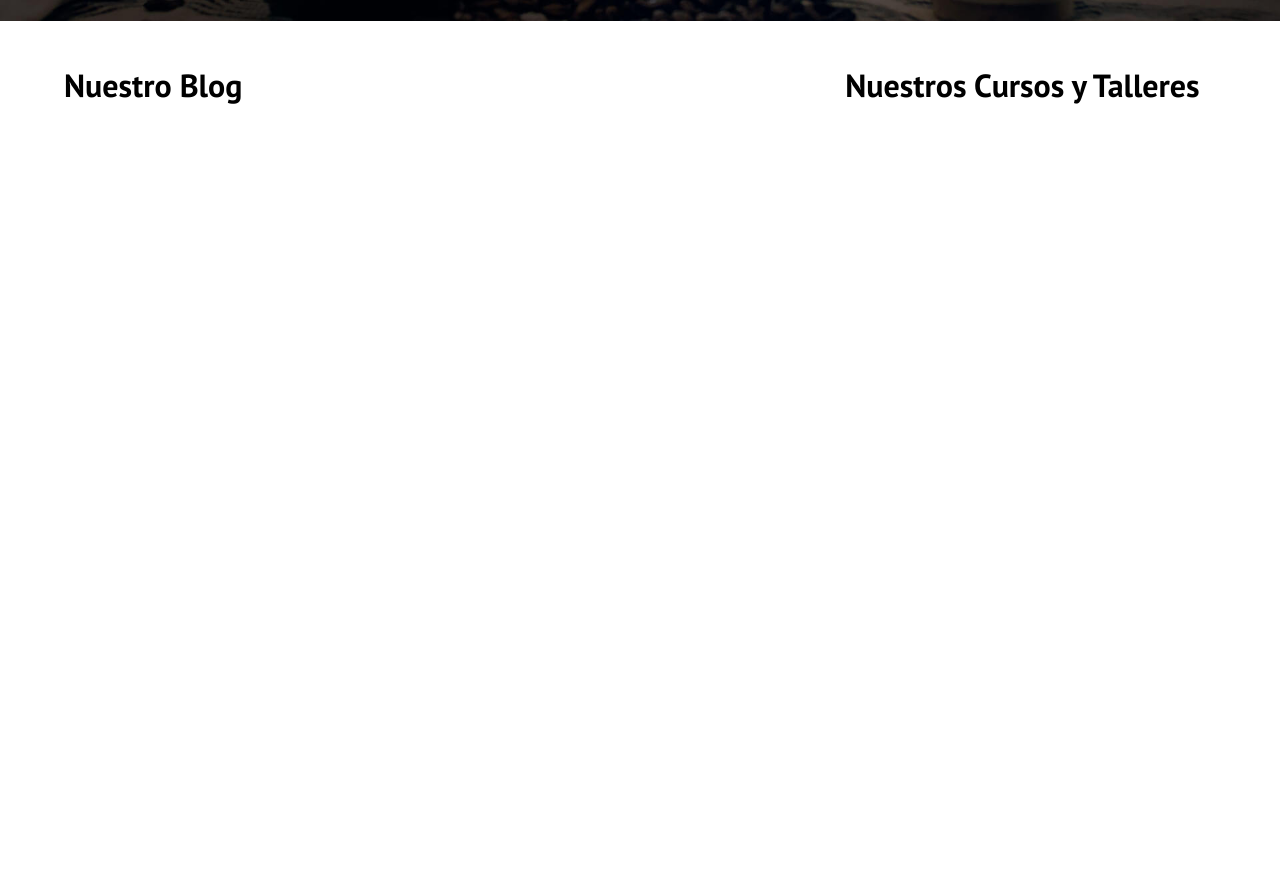
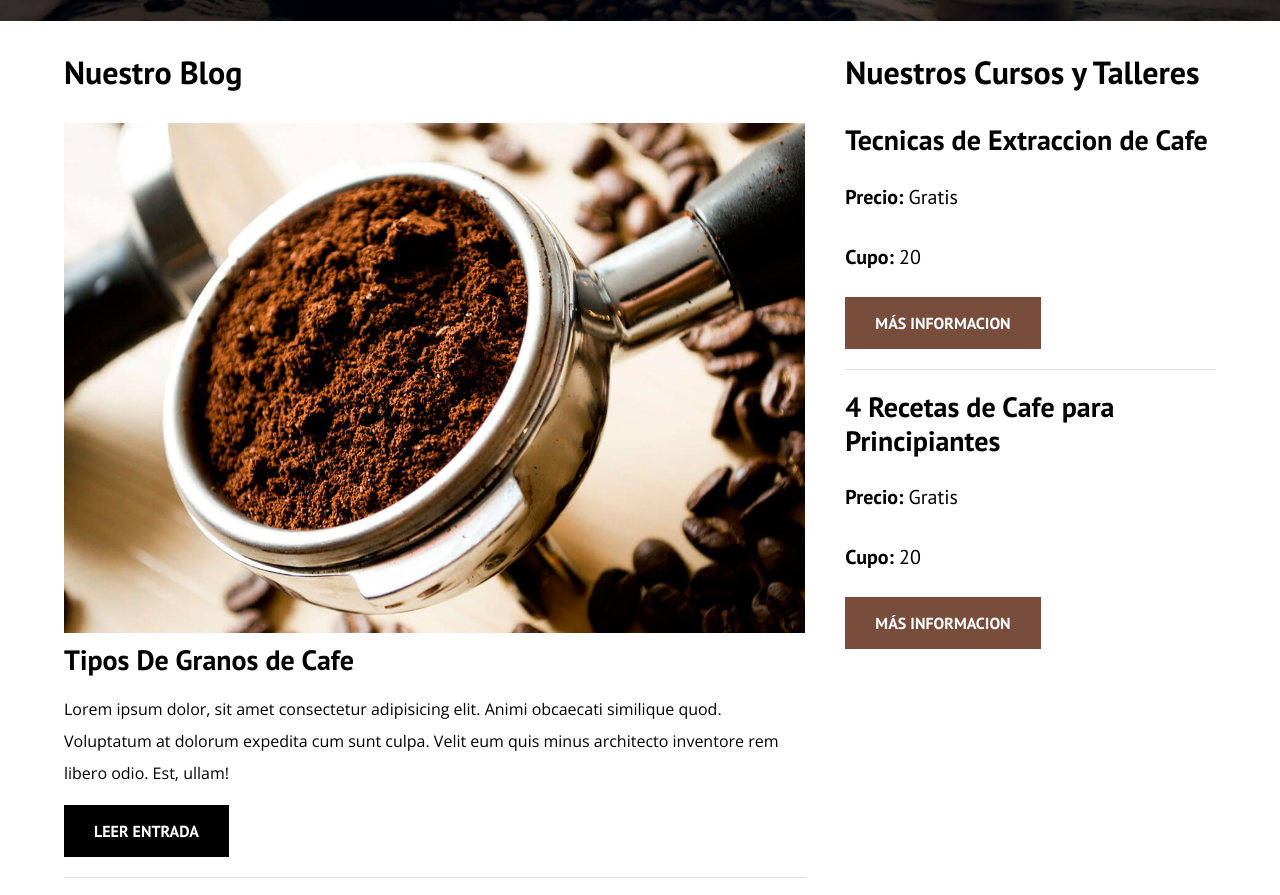
Before and after one commit to EiderDev/BlogDeCafe, a plain HTML site: page index.html in a window 1280 px wide. Shown: the part 579-1474 px from the top of the page. Before the commit the page ends 800 px from the top, so only its background shows below. Drawn offline with nearby package versions, Linux system fonts and the light colour scheme.

Commit message:
add blog entries and course widgets to the homepage

```diff
--- a/css/style.css
+++ b/css/style.css
@@ -3,6 +3,7 @@
     --fuenteParrafos: 'Open Sans', sans-serif;
 
     --primario: #784D3C;
+    --gris: #e1e1e1;
     --blanco: #ffffff;
     --negtro: #000000;
 }
@@ -33,6 +34,7 @@ a {
 }
 h1, h2, h3, h4 {
     font-family: var(--fuenteHeading);
+    line-height: 1.2;
 }
 h1 {
     font-size: 4.8rem;
@@ -79,7 +81,9 @@ img {
     .header__texto {
         margin-top: 15rem;
     }
-
+}
+.barra {
+    padding-top: 4rem;
 }
 
 @media (min-width: 768px) {
@@ -88,7 +92,6 @@ img {
         justify-content: space-between;
         align-items: center;
     }
-
 }
 .logo {
     color: var(--blanco);
@@ -118,5 +121,62 @@ img {
         grid-template-columns: 2fr 1fr;
         column-gap: 4rem;
     }
+}
+.entrada {
+    border-bottom: 1px solid var(--gris);
+    margin-bottom: 2rem;
+}
+.entrada:last-of-type {
+    border: none;
+    margin-bottom: 0;
+}
+.boton {
+    display: block;
+    font-family: var(--fuenteHeading);
+    color: var(--blanco);
+    text-align: center;
+    padding: 1rem 3rem;
+    text-transform: uppercase;
+    font-weight: 700;
+    margin-bottom: 2rem;
+}
+@media (min-width: 768px) {
+    .boton {
+        display: inline-block;
+    }
+}
+.boton--primario {
+    background-color: var(--negtro);
+}
+.boton--secundario {
+    background-color: var(--primario);
+}
+.cursos {
+    list-style: none;
+}
+.widget-curso {
+    border-bottom: 1px solid var(--gris);
+    margin-bottom: 2rem;
+}
+.widget-curso:last-of-type {
+    border: none;
+    margin-bottom: 0;
+}
+.widget-curso__label {
+    font-family: var(--fuenteHeading);
+    font-weight: bold;
+}
+.widget-curso__info {
+    font-weight: normal;
 
 }
+.widget-curso__label,
+.widget-curso__info {
+    font-size: 2rem;
+}
+
+.footer {
+    background-color: var(--negtro);
+    padding-bottom: 3rem;
+    margin-top: 4rem;
+}
--- a/index.html
+++ b/index.html
@@ -16,7 +16,6 @@
                 <a class="logo" href="logo">
                     <h1 class="logo_nombre no-margin centrar-texto">Blog<span class="logo_bold">DeCafé</span></h1>
                 </a>
-
                 <nav class="navegacion">
                     <a href="nosotros.html" class="navegacion__enlace">Nosotros</a>
                     <a href="cursos.html" class="navegacion__enlace">Cursos</a>
@@ -32,11 +31,92 @@
     <div class="contenedor contenido-principal">
         <main class="blog">
             <h3>Nuestro Blog</h3>
+
+            <article class="entrada">
+                <div class="entrada__imagen">
+                    <img src="img/blog1.jpg" alt="imagen blog">
+                </div>
+
+                <div class="entrada__contenido">
+                    <h4 class="no-margin">Tipos De Granos de Cafe</h4>
+                    <p>Lorem ipsum dolor, sit amet consectetur adipisicing elit. Animi obcaecati similique quod.
+                        Voluptatum at dolorum expedita cum sunt culpa. Velit eum quis minus architecto inventore
+                        rem libero odio. Est, ullam!</p>
+                    <a href="entrada.html" class="boton boton--primario">Leer Entrada</a>
+                </div>
+            </article>
+
+                        <article class="entrada">
+                <div class="entrada__imagen">
+                    <img src="img/blog2.jpg" alt="imagen blog">
+                </div>
+
+                <div class="entrada__contenido">
+                    <h4 class="no-margin">3 Deliciosas Recetas de Cafe </h4>
+                    <p>Lorem ipsum dolor, sit amet consectetur adipisicing elit. Animi obcaecati similique quod.
+                        Voluptatum at dolorum expedita cum sunt culpa. Velit eum quis minus architecto inventore
+                        rem libero odio. Est, ullam!</p>
+                    <a href="entrada.html" class="boton boton--primario">Leer Entrada</a>
+                </div>
+            </article>
+
+                        <article class="entrada">
+                <div class="entrada__imagen">
+                    <img src="img/blog3.jpg" alt="imagen blog">
+                </div>
+
+                <div class="entrada__contenido">
+                    <h4 class="no-margin">Beneficios del Café</h4>
+                    <p>Lorem ipsum dolor, sit amet consectetur adipisicing elit. Animi obcaecati similique quod.
+                        Voluptatum at dolorum expedita cum sunt culpa. Velit eum quis minus architecto inventore
+                        rem libero odio. Est, ullam!</p>
+                    <a href="entrada.html" class="boton boton--primario">Leer Entrada</a>
+                </div>
+            </article>
         </main>
         <aside class="sidebar">
             <h3>Nuestros Cursos y Talleres</h3>
+            <ul class="cursos no-padding">
+                <li class="widget-curso">
+                    <h4 class="no-margin">Tecnicas de Extraccion de Cafe</h4>
+                    <p class="widget-curso__label">Precio:
+                        <span class="widget-curso__info">Gratis</span>
+                    </p>
+                    <p class="widget-curso__label">Cupo:
+                        <span class="widget-curso__info">20</span>
+                    </p>
+                    <a href="entrada.html" class="boton boton--secundario">Más informacion</a>
+                </li>
+
+                <li class="widget-curso">
+                    <h4 class="no-margin">4 Recetas de Cafe  para Principiantes</h4>
+                    <p class="widget-curso__label">Precio:
+                        <span class="widget-curso__info">Gratis</span>
+                    </p>
+                    <p class="widget-curso__label">Cupo:
+                        <span class="widget-curso__info">20</span>
+                    </p>
+                    <a href="entrada.html" class="boton boton--secundario">Más informacion</a>
+                </li>
+
+            </ul>
         </aside>
     </div>
 
+    <footer class="footer">
+            <div class="contenedor">
+            <div class="barra">
+                <a class="logo" href="logo">
+                    <h1 class="logo_nombre no-margin centrar-texto">Blog<span class="logo_bold">DeCafé</span></h1>
+                </a>
+                <nav class="navegacion">
+                    <a href="nosotros.html" class="navegacion__enlace">Nosotros</a>
+                    <a href="cursos.html" class="navegacion__enlace">Cursos</a>
+                    <a href="contacto.html" class="navegacion__enlace">Contactos</a>
+                </nav>
+            </div>
+        </div>
+    </footer>
+
 </body>
 </html>
```
